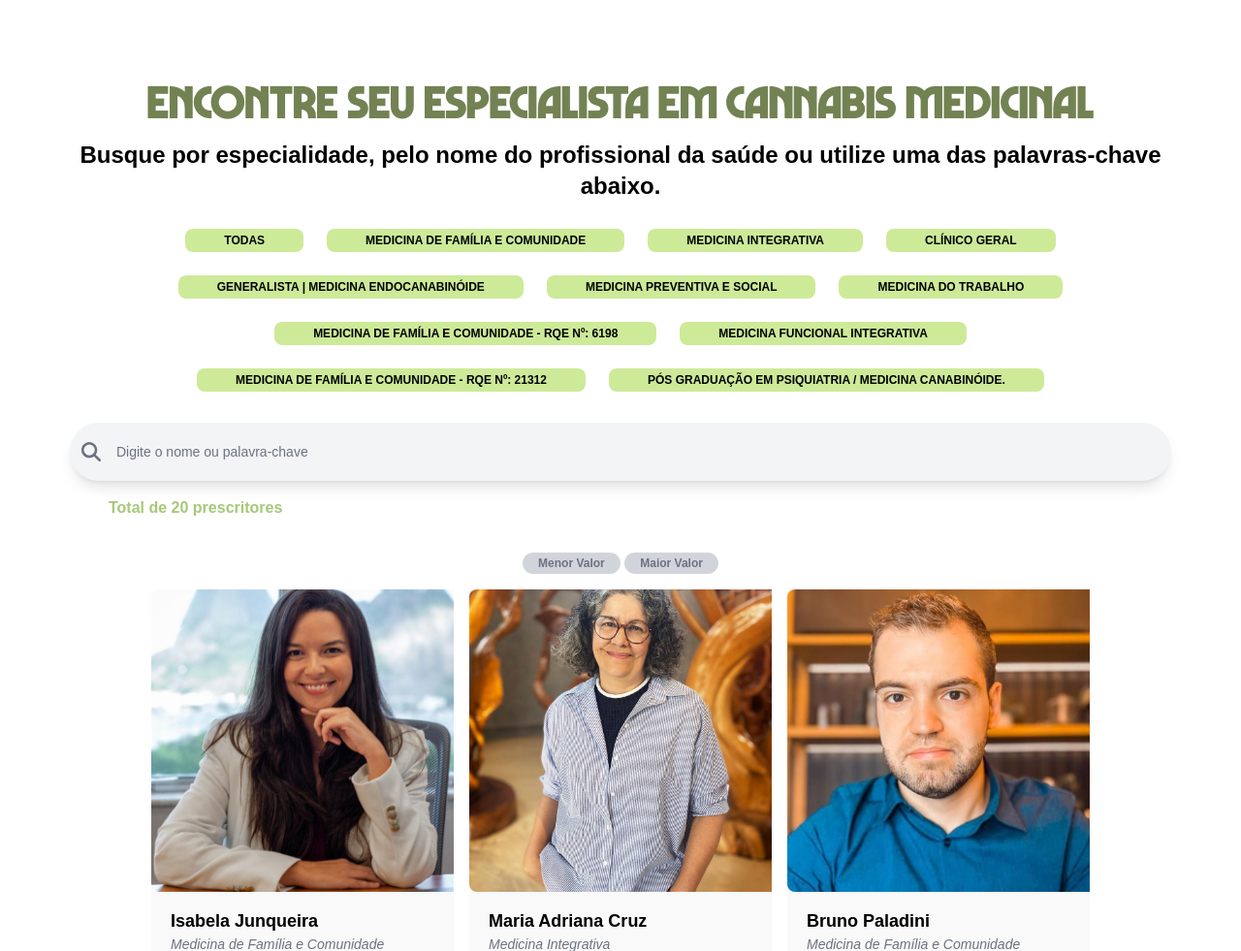
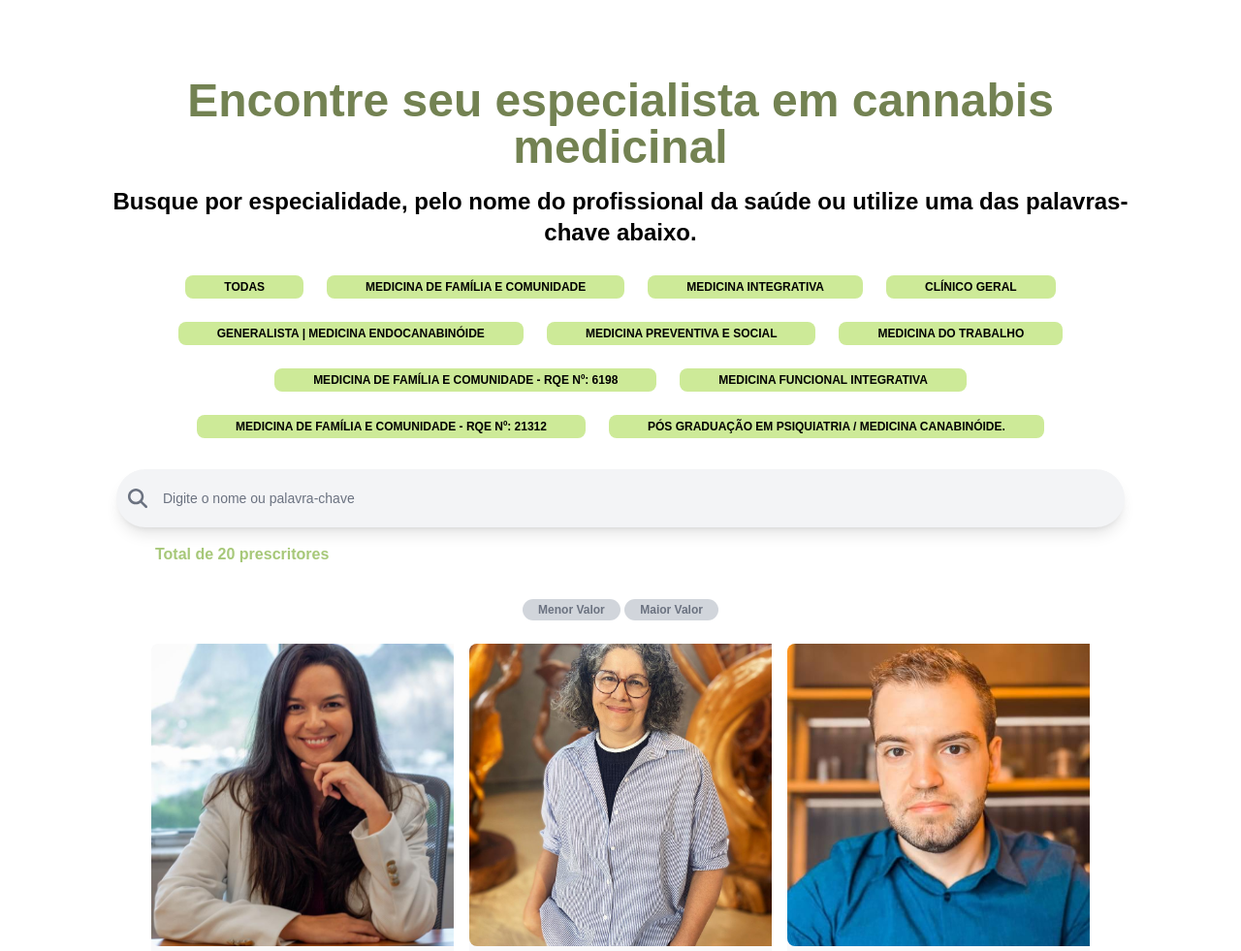
Before and after one commit to LucaswmLima/kayadoc, a Django app: page /medicos/ in a window 1280 px wide. Shown: the part 112-1093 px from the top of the page at 97% size. Run offline with Django 5.2, Linux system fonts and the light colour scheme; data comes from the database, SQL or seed files in the repository; style sheets or scripts are compiled from the project's sources; some libraries are stand-ins or nearby versions; some web fonts are replaced.

Commit message:
css adjustment

```diff
--- a/medicos/templates/base.html
+++ b/medicos/templates/base.html
@@ -11,6 +11,10 @@
     <link rel="stylesheet" href="{% static 'css/custom.css' %}" />
     <link
       href="https://db.onlinewebfonts.com/c/2a2b767302dad0d292294c13d63a0c5f?family=DIN+2014"
+      rel="stylesheet"
+    />
+    <link
+      href="https://db.onlinewebfonts.com/c/34024de67e7902c685c4c771c10ec00e?family=Marvin+Visions+Bold"
       rel="stylesheet"
     />
     <script src="{% static 'fontawesomefree/js/all.min.js' %}"></script>
@@ -334,7 +338,7 @@
             <div class="flex flex-col">
               <div
                 class="mb-4 text-2xl md:text-3xl"
-                style="font-family: 'MarvinVisionsBig-Bold', sans-serif"
+                style="font-family: 'Marvin Visions Bold', sans-serif"
               >
                 médicos
               </div>
@@ -352,7 +356,7 @@
             <div class="flex flex-col">
               <div
                 class="mb-4 text-2xl md:text-3xl"
-                style="font-family: 'MarvinVisionsBig-Bold', sans-serif"
+                style="font-family: 'Marvin Visions Bold', sans-serif"
               >
                 pacientes
               </div>
@@ -384,7 +388,7 @@
             <div class="flex flex-col">
               <div
                 class="mb-4 text-2xl md:text-3xl"
-                style="font-family: 'MarvinVisionsBig-Bold', sans-serif"
+                style="font-family: 'Marvin Visions Bold', sans-serif"
               >
                 marcas
               </div>
@@ -411,7 +415,7 @@
       <div class="md:mt-32">
         <div
           class="mb-8 text-2xl font-bold"
-          style="font-family: 'MarvinVisionsBig-Bold', sans-serif"
+          style="font-family: 'Marvin Visions Bold', sans-serif"
         >
           Nos siga nas redes sociais
         </div>
@@ -482,7 +486,7 @@
         </div>
         <div
           class="mb-3 text-2xl font-bold"
-          style="font-family: 'MarvinVisionsBig-Bold', sans-serif"
+          style="font-family: 'Marvin Visions Bold', sans-serif"
         >
           Fale conosco
         </div>
@@ -540,7 +544,7 @@
       <div>
         <div
           class="text-xs font-thin text-black md:text-base"
-          style="font-family: Marvin Visions Variable"
+          style="font-family: Marvin Visions Bold; font-weight: 100"
         >
           COPYRIGHT©KAYA <span id="actual_year">2025</span>. ALL RIGHTS RESERVED
         </div>
@@ -553,13 +557,17 @@
         />
       </div>
     </div>
-    <script>
-      document.getElementById("actual_year").innerText =
-        new Date().getFullYear();
-    </script>
+
   </body>
 </html>
 
+<!-- Script para mudar o ano do copyright -->
+<script>
+  document.getElementById("actual_year").innerText =
+    new Date().getFullYear();
+</script>
+
+<!-- Script para a navbar mudar de cor ao rolar a pagina -->
 <script>
   function updateNavbarOpacity() {
     const navbar = document.querySelector("nav");
--- a/medicos/templates/medicos/lista_medicos.html
+++ b/medicos/templates/medicos/lista_medicos.html
@@ -4,15 +4,18 @@
   <section class="mb-16 xl:mx-12 xl:mb-32" id="medics_sect">
     <div class="max-w-screen-xl mx-auto pt-7 xl:pt-16 xl:px-6">
       <div class="mb-6 text-center">
-        <h2 class="text-2xl font-bold mb-4 text-theme_color2-400 md:text-3xl lg:text-5xl" style="font-family: 'MarvinVisionsBig-Bold', sans-serif">
+        <div class="mx-4">
+          <h2 class="mb-4 text-2xl font-bold md:text-3xl lg:text-5xl text-theme_color2-400" style="font-family: 'Marvin Visions Bold', sans-serif">
             Encontre seu especialista em cannabis medicinal
           </h2>
           <p class="font-semibold mb-7 md:text-2xl">
             Busque por especialidade, pelo nome do profissional da saúde ou utilize uma das palavras-chave abaixo.
           </p>
+        </div>
+
 
         <!-- Filtro por Especialidade com radio buttons -->
-        <div class="my-4">
+        <div class="mx-auto mb-6 md:max-w-screen-xl md:mx-12">
           <form action="/medicos/" method="get" id="filter-form">
             <div class="mb-4">
               <div class="flex flex-wrap justify-center gap-6 mb-8">
@@ -38,8 +41,6 @@
               </div>
               <input type="text" name="search" placeholder="Digite o nome ou palavra-chave" class="block w-full text-sm text-gray-900 bg-gray-100 border-0 rounded-lg shadow-lg md:py-5 md:px-12 md:rounded-full pl-10 focus:ring-blue-500 focus:border-blue-500" value="{{ request.GET.search }}">
             </div>
-          </form>
-        </div>
 
             <!-- Total de medicos encontrados -->
         <div class="mb-8 font-bold text-start ms-10 text-theme_color2-300">Total de 20 prescritores</div>
@@ -48,6 +49,9 @@
         <div class="my-4 text-center">
           <a href="?sort=preco_asc&specialty={{ request.GET.specialty }}&search={{ request.GET.search }}" class="px-4 py-1 text-xs font-bold text-gray-500 bg-gray-300 cursor-pointer rounded-xl peer-checked:text-theme_color2-400 peer-checked:bg-theme_color2-200">Menor Valor</a>
           <a href="?sort=preco_desc&specialty={{ request.GET.specialty }}&search={{ request.GET.search }}" class="px-4 py-1 text-xs font-bold text-gray-500 bg-gray-300 cursor-pointer rounded-xl peer-checked:text-theme_color2-400 peer-checked:bg-theme_color2-200">Maior Valor</a>
+        </div>
+
+          </form>
         </div>
 
         <!-- Exibição dos Médicos Filtrados -->
--- a/theme/static/css/dist/styles.css
+++ b/theme/static/css/dist/styles.css
@@ -865,6 +865,11 @@ select {
   margin-bottom: 1rem;
 }
 
+.mx-4 {
+  margin-left: 1rem;
+  margin-right: 1rem;
+}
+
 .-mt-10 {
   margin-top: -2.5rem;
 }
@@ -1534,6 +1539,10 @@ select {
     width: auto;
   }
 
+  .md\:max-w-screen-xl {
+    max-width: 1280px;
+  }
+
   .md\:grid-cols-3 {
     grid-template-columns: repeat(3, minmax(0, 1fr));
   }
```
Lines whose indentation alone changed are shown as unchanged.
